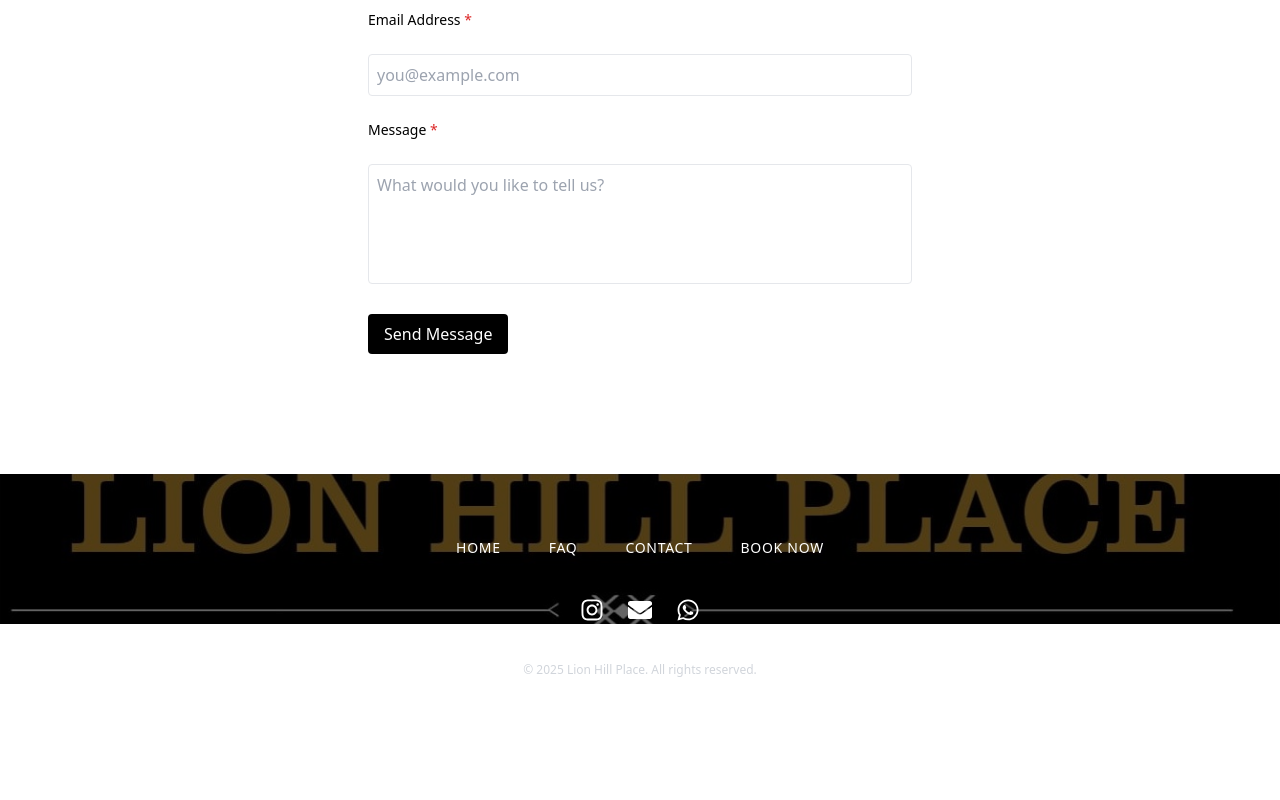
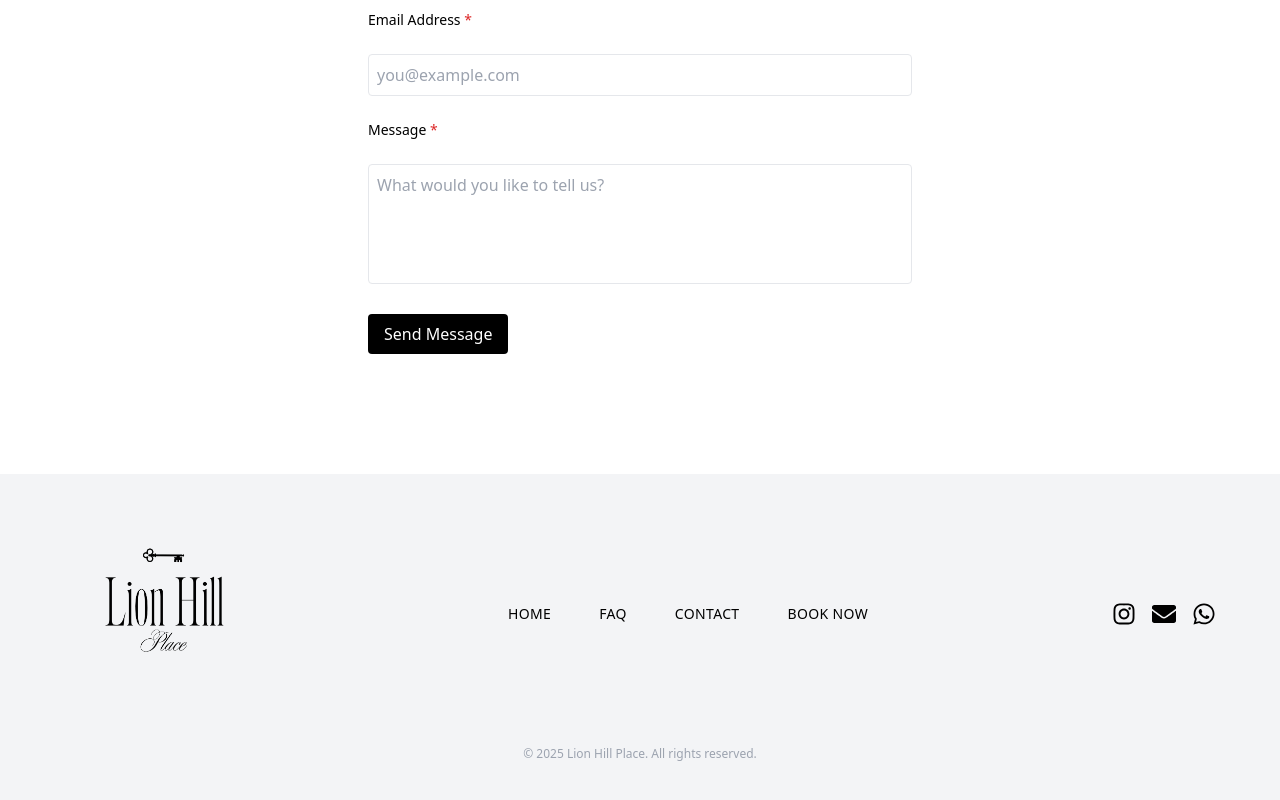
Before and after one commit to pacc-jean/bed-breakfast, a React (Vite) app in the folder frontend/: page /contact in a window 1280 px wide. Shown: the part 494-1294 px from the top of the page. Before the commit the page ends 1172 px from the top, so only its background shows below. Built offline with nearby package versions, Linux system fonts and the light colour scheme.

Commit message:
revert footer design

```diff
--- a/frontend/src/components/Consistent/Footer.jsx
+++ b/frontend/src/components/Consistent/Footer.jsx
@@ -4,17 +4,15 @@ import { FaInstagram, FaEnvelope, FaWhatsapp } from 'react-icons/fa';
 
 const Footer = () => {
   return (
-    <footer
-      className="relative bg-cover h-[150px] bg-center text-white py-16 px-4 mt-20"
-      style={{ backgroundImage: `url('/banner-logo.jpg')` }}
-    >
-      {/* Overlay */}
-      <div className="absolute inset-0 bg-black opacity-60"></div>
+    <footer className="bg-gray-100 text-black py-10 px-2 mt-20">
+      <div className="max-w-6xl mx-auto flex flex-col md:flex-row justify-between items-center space-y-8 md:space-y-0">
+        {/* Logo */}
+        <Link to="/" className="flex items-center space-x-2">
+          <img src="/lionhill.01.png" alt="Lion Hill Logo" className="h-[200px] object-contain" />
+        </Link>
 
-      {/* Content */}
-      <div className="relative z-10 max-w-6xl mx-auto flex flex-col items-center space-y-10 text-center">
         {/* Nav links */}
-        <div className="flex flex-col md:flex-row gap-6 md:gap-12 text-sm uppercase tracking-wider">
+        <div className="flex space-x-12 text-sm uppercase tracking-wide">
           <Link to="/" className="hover:underline">Home</Link>
           <Link to="/faq" className="hover:underline">FAQ</Link>
           <Link to="/contact" className="hover:underline">Contact</Link>
@@ -22,20 +20,20 @@ const Footer = () => {
         </div>
 
         {/* Socials */}
-        <div className="flex space-x-6">
+        <div className="flex space-x-4">
           <a
             href="https://www.instagram.com/lion_hill_place/"
             target="_blank"
             rel="noopener noreferrer"
             aria-label="Instagram"
-            className="hover:text-pink-400 transition"
+            className="hover:text-red-500 transition"
           >
             <FaInstagram size={24} />
           </a>
           <a
             href="mailto:lionhillplace@gmail.com"
             aria-label="Email"
-            className="hover:text-red-400 transition"
+            className="hover:text-red-500 transition"
           >
             <FaEnvelope size={24} />
           </a>
@@ -44,16 +42,16 @@ const Footer = () => {
             target="_blank"
             rel="noopener noreferrer"
             aria-label="WhatsApp"
-            className="hover:text-green-400 transition"
+            className="hover:text-green-500 transition"
           >
             <FaWhatsapp size={24} />
           </a>
         </div>
+      </div>
 
-        {/* Bottom text */}
-        <p className="text-xs text-gray-300">
-          © {new Date().getFullYear()} Lion Hill Place. All rights reserved.
-        </p>
+      {/* Bottom text */}
+      <div className="mt-8 mb-8 md:mb-0 text-center text-xs text-gray-400">
+        © {new Date().getFullYear()} Lion Hill Place. All rights reserved.
       </div>
     </footer>
   );
```
